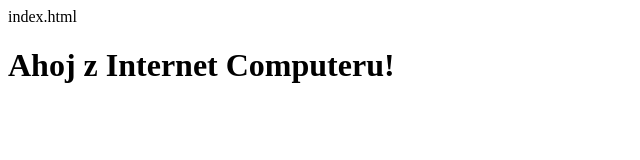
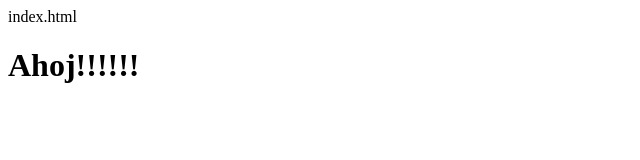
Before and after one commit to honzarozek101/www, a website: page build/index.html in a window 1280 px wide. Shown: the whole page, without its empty margins (0-640 px from the left). Drawn offline with Linux system fonts and the light colour scheme.

Commit message:
Update index.html

```diff
--- a/build/index.html
+++ b/build/index.html
@@ -1,5 +1,5 @@
 index.html<!DOCTYPE html>
 <html>
 <head><title>Můj ICP Web</title></head>
-<body><h1>Ahoj z Internet Computeru!</h1></body>
+<body><h1>Ahoj!!!!!!</h1></body>
 </html>
```
